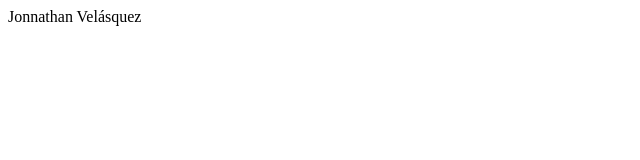
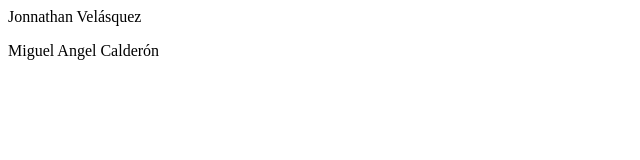
Before and after one commit to Jvrussitwo/ejemplo1nochehtml, a plain HTML site: page index.html in a window 1280 px wide. Shown: the whole page, without its empty margins (0-640 px from the left). Drawn offline with Linux system fonts and the light colour scheme.

Commit message:
my name Miguel

```diff
--- a/index.html
+++ b/index.html
@@ -4,5 +4,6 @@
   </head>
   <body>
     <p>Jonnathan Velásquez </p>
+    <p>Miguel Angel Calderón</p>
   </body>
 </html>
```
